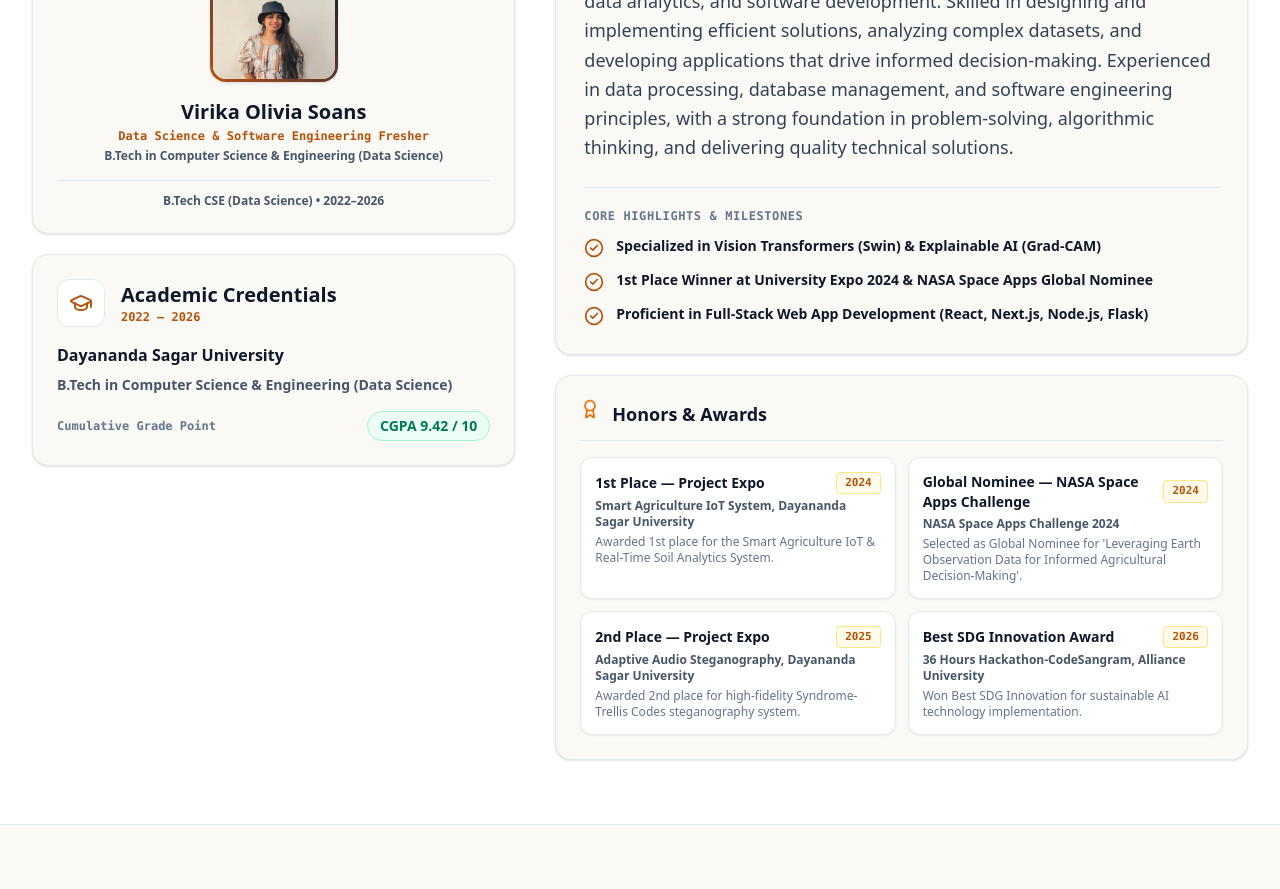
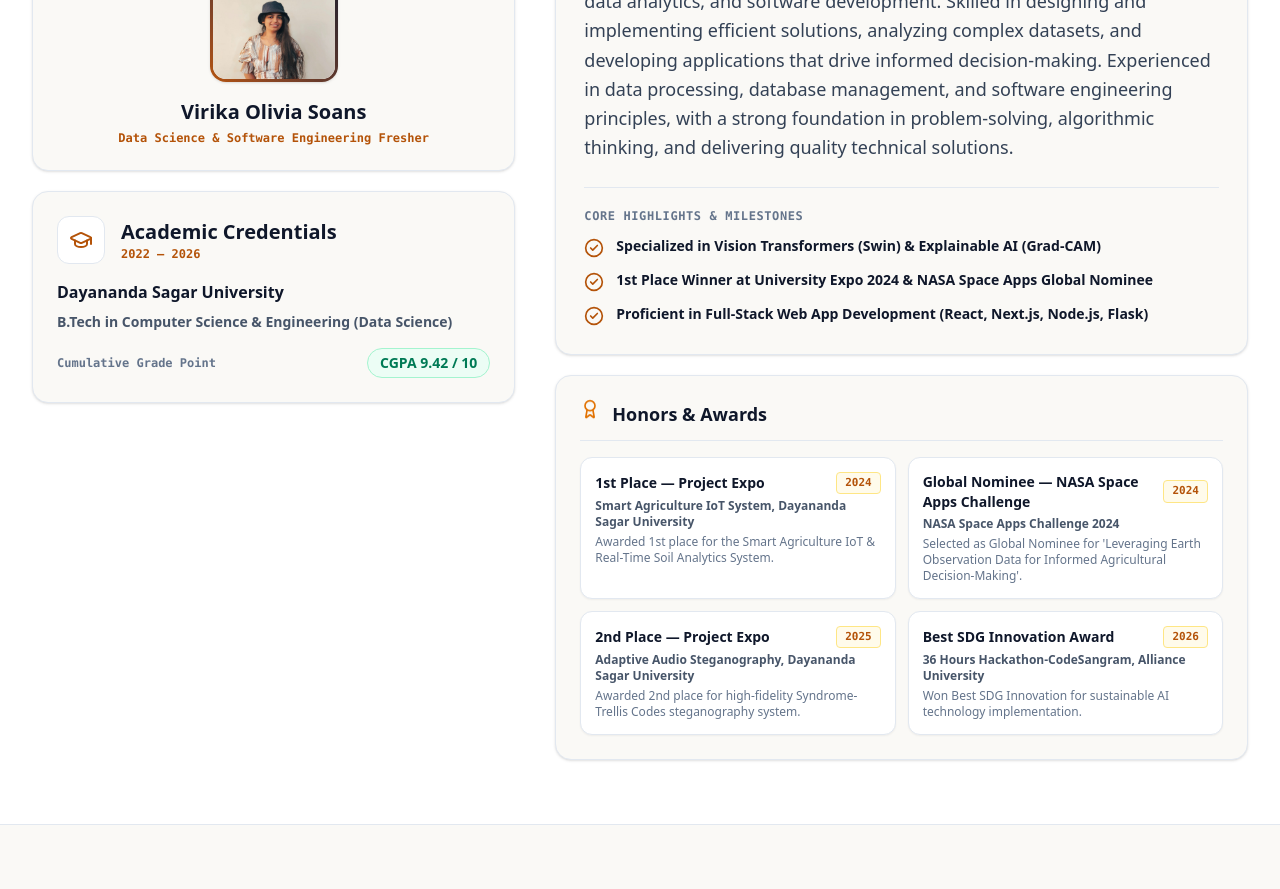
Before and after one commit to V-virika/my-portfolio, a Next.js app: page / in a window 1280 px wide. Shown: the part 1180-2069 px from the top of the page. Built offline with nearby package versions, Linux system fonts and the light colour scheme.

Commit message:
Clean Profile Avatar card in About section

```diff
--- a/src/components/About.tsx
+++ b/src/components/About.tsx
@@ -41,7 +41,7 @@ export default function About() {
             transition={{ type: 'spring', stiffness: 90, damping: 14 }}
             className="lg:col-span-5 space-y-5"
           >
-            {/* Profile Avatar Card */}
+            {/* Clean Profile Avatar Card */}
             <motion.div
               whileHover={{ y: -6, rotateX: -3, scale: 1.02 }}
               className="bg-[#faf9f6] border border-[#e2e8f0] p-6 rounded-2xl flex flex-col items-center text-center space-y-4 shadow-sm hover:shadow-lg hover:border-[#b45309]/50 transition-all cursor-default"
@@ -59,16 +59,11 @@ export default function About() {
 
               <div>
                 <h3 className="text-xl font-bold text-[#0f172a]">{PERSONAL_INFO.name}</h3>
-                <p className="text-xs font-bold text-[#b45309] font-mono mt-0.5">{PERSONAL_INFO.title}</p>
-                <p className="text-xs text-[#475569] font-semibold mt-1">{PERSONAL_INFO.degree}</p>
-              </div>
-
-              <div className="w-full pt-3 border-t border-[#e2e8f0] flex items-center justify-center text-xs font-bold text-[#475569]">
-                <span>B.Tech CSE (Data Science) • 2022–2026</span>
+                <p className="text-xs font-bold text-[#b45309] font-mono mt-1">{PERSONAL_INFO.title}</p>
               </div>
             </motion.div>
 
-            {/* Academic Credentials Card - EXCLUSIVE PLACE FOR UNIVERSITY NAME */}
+            {/* Academic Credentials Card */}
             <motion.div
               whileHover={{ y: -6, rotateX: 3, scale: 1.02 }}
               className="bg-[#faf9f6] border border-[#e2e8f0] p-6 rounded-2xl shadow-sm hover:shadow-lg hover:border-[#b45309]/50 transition-all cursor-default"
```
